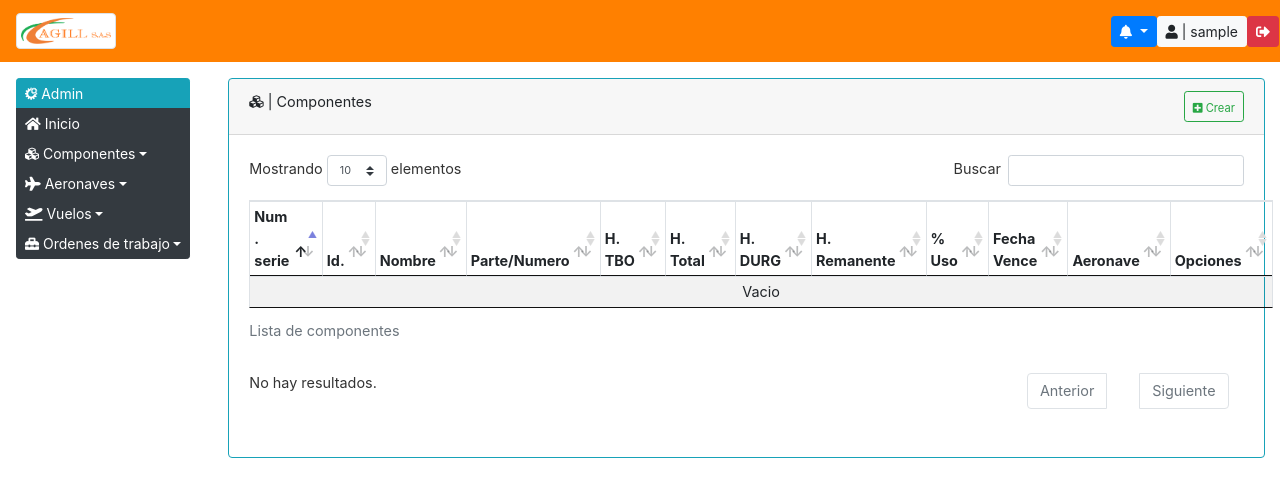
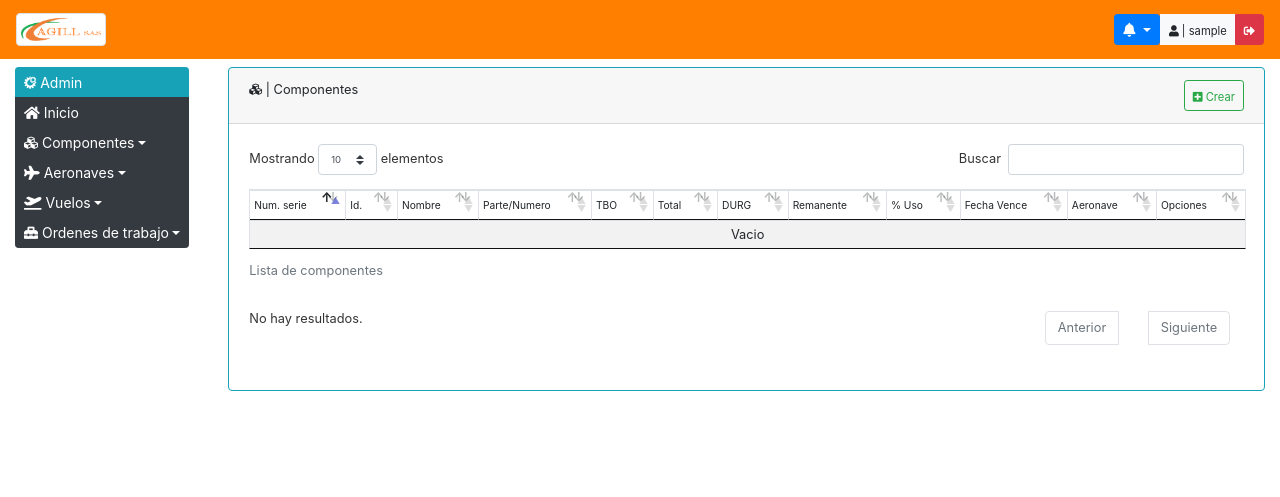
Before and after one commit to leonardobarpe/agillsas, a Django app: page /componente/componenteListView in a window 1280 px wide. Shown: the top 497 px of the page. Run offline with Django 3.2, Linux system fonts and the light colour scheme; the visitor is signed in with stand-in values (Sample User, id 1); data that the repository does not hold is empty; parts of the project's set-up code (start-up, migrations or seed data) failed here and were passed over; some libraries are stand-ins or nearby versions.

Commit message:
Ajuste en componente update

```diff
--- a/p37d202/aerolinea/templates/componente/componente_list.html
+++ b/p37d202/aerolinea/templates/componente/componente_list.html
@@ -18,25 +18,24 @@
 		</div>
 	</div>
 	<div class="card-body">
-		<table id="DataTable" class="compact table table-striped table-bordered table-hover" >
-		{# <table class="DataTable compact table table-striped table-bordered table-hover" > #}
+		<table id="DataTable" class="table table-striped table-bordered table-hover compact" >
 			<caption>Lista de componentes</caption>
 			<thead>
 				<tr>
-					<th scope="col">Num. serie</th>
-					<th scope="col">Id.</th>
-					{# <th scope="col">Fecha alerta</th> #}
-					{# <th scope="col">alerta</th> #}
-					<th scope="col">Nombre</th>
-					<th scope="col">Parte/Numero</th>
-					<th scope="col">H. TBO</th>
-					<th scope="col">H. Total</th>
-					<th scope="col">H. DURG</th>
-					<th scope="col">H. Remanente</th>
-					<th scope="col">% Uso</th>
-					<th scope="col">Fecha Vence</th>
-					<th scope="col">Aeronave</th>
-					<th scope="col">Opciones</th>
+					<th scope="col"><small>Num. serie</small></th>
+					<th scope="col"><small>Id.</small></th>
+					{# <th scope="col"><small>Fecha alerta</small></th> #}
+					{# <th scope="col"><small>alerta</small></th> #}
+					<th scope="col"><small>Nombre</small></th>
+					<th scope="col"><small>Parte/Numero</small></th>
+					<th scope="col"><small>TBO</small></th>
+					<th scope="col"><small>Total</small></th>
+					<th scope="col"><small>DURG</small></th>
+					<th scope="col"><small>Remanente</small></th>
+					<th scope="col"><small>% Uso</small></th>
+					<th scope="col"><small>Fecha Vence</small></th>
+					<th scope="col"><small>Aeronave</small></th>
+					<th scope="col"><small>Opciones</small></th>
 				</tr>
 			</thead>
 			<tbody>
--- a/p37d202/aerolinea/views.py
+++ b/p37d202/aerolinea/views.py
@@ -71,6 +71,11 @@ class componenteCreateView(LoginRequiredMixin,CreateView):
 			fechaVence = self.object.fechaVencimiento
 			r = (fechaVence-fechaSis).days
 
+			if r >= 30:
+				self.object.alertaFecha	= "No"
+			if r <= 30:
+				self.object.alertaFecha	= "Si"
+
 			hTBO = self.object.hvUtil
 			hTBOi = self.object.hvUtil_i
 			hTBOp = self.object.hvUtil_p
@@ -81,12 +86,6 @@ class componenteCreateView(LoginRequiredMixin,CreateView):
 				self.object.hvUtil_i = 1
 			if not hTBOp:
 				self.object.hvUtil_p = 1
-
-			if r >= 30:
-				self.object.alertaFecha	= "No"
-			if r <= 30:
-				self.object.alertaFecha	= "Si"
-
 
 			self.object.save()
 			return super(componenteCreateView, self).form_valid(form)
@@ -112,6 +111,18 @@ class componenteUpdateView(LoginRequiredMixin,UpdateView):
 				self.object.alertaFecha="No"
 			if r<=30:
 				self.object.alertaFecha="Si"
+
+			hTBO = self.object.hvUtil
+			hTBOi = self.object.hvUtil_i
+			hTBOp = self.object.hvUtil_p
+
+			if not hTBO:
+				self.object.hvUtil = 1
+			if not hTBOi:
+				self.object.hvUtil_i = 1
+			if not hTBOp:
+				self.object.hvUtil_p = 1
+
 			self.object.save()
 			return super(componenteUpdateView, self).form_valid(form)
 		else:
--- a/p37d202/core/templates/core/plantilla/base.html
+++ b/p37d202/core/templates/core/plantilla/base.html
@@ -25,30 +25,27 @@
 
 	<link rel="stylesheet" href="{% static 'core/vendor/jquery-ui/jquery-ui.min.css' %}">
 
-
 	<link rel="stylesheet" href="https://cdnjs.cloudflare.com/ajax/libs/twitter-bootstrap/4.1.1/css/bootstrap.css">
 	<link rel="stylesheet" href="https://cdn.datatables.net/1.10.19/css/dataTables.bootstrap4.min.css">
 
 <!-- 	<script src="https://cdn.datatables.net/1.10.19/js/jquery.dataTables.min.js"></script>
 	<script src="https://cdn.datatables.net/1.10.19/js/dataTables.bootstrap4.min.js"></script>
 	<script src="https://cdn.datatables.net/1.10.19/js/jquery.dataTables.min.js"></script> -->
-
 </head>
-
-<body style="font-size: 0.9em">
+<body style="font-size: 0.8em">
 <!-- Encabezado -->
-	<nav class="navbar navbar-expand-lg navbar-light " style="background-color: #ff8000;">
-			<a class="navbar-brand" href="{% url 'inicio' %}"><img src="{% static 'core/img/logos/logoAgillSas.png' %}" alt="Inicio | Agillsas" class="img-thumbnail" height="92" width="100"></a>
+	<nav class="navbar sticky-top" style="background-color: #ff8000;">
+		<a class="navbar-brand" href="{% url 'inicio' %}"><img src="{% static 'core/img/logos/logoAgillSas.png' %}" alt="Inicio | Agillsas" class="img-thumbnail" height="72" width="90"></a>
 		<button class="navbar-toggler" type="button" data-toggle="collapse" data-target="#navbarSupportedContent" aria-controls="navbarSupportedContent" aria-expanded="false" aria-label="Toggle navigation"><span class="navbar-toggler-icon"></span></button>
+		<div class="btn-group text-right">
 			<div class="collapse navbar-collapse" id="navbarSupportedContent"></div>
-			<div class="row ">
-				<div class="dropdown text-right">
+			<div class="dropdown">
 				<button class="btn btn-primary btn-sm dropdown-toggle" type="button" id="dropdownMenuButton" data-toggle="dropdown" aria-haspopup="true" aria-expanded="false"><i class="fas fa-bell"></i>
 				</button>
 				<div class="dropdown-menu" aria-labelledby="dropdownMenuButton">
 				{% for componente in componente_alerta %}
 					{% for aeronave in componente.aeronave_set.all %}
-								<a class="dropdown-item" href="{% url 'aeronave_detail' aeronave.id %}"> {{ aeronave.placa }} - {{ aeronave.modelo }} </a>
+						<a class="dropdown-item" href="{% url 'aeronave_detail' aeronave.id %}"><small>{{ aeronave.placa }} - {{ aeronave.modelo }}</small></a>
 						{% if componente.alerta == "Si" %}
 							<script>
 								$("#dropdownMenuButton").attr("class","btn btn-warning btn-sm dropdown-toggle");
@@ -58,11 +55,11 @@
 				{% endfor %}
 				</div>
 			</div>
-				<a class="btn btn-light btn-sm" href="{% url 'inicio' %}" data-toggle="tooltip" data-placement="top" title="Configurar"><i class="fas fa-user"></i> | {{ user.username }}</a>
+			<a class="btn btn-light btn-sm" href="{% url 'inicio' %}" data-toggle="tooltip" data-placement="top" title="Configurar"><small><i class="fas fa-user"></i> | {{ user.username }}</small></a>
 			{% if not request.user.is_authenticated %}
-					<a class="btn btn-success btn-sm text-white" href="{% url 'login' %}" data-toggle="tooltip" data-placement="top" title="Iniciar Sesion"><i class="fas fa-sign-in-alt"></i></a>
+				<a class="btn btn-success btn-sm text-white" href="{% url 'login' %}" data-toggle="tooltip" data-placement="top" title="Iniciar Sesion"><small><i class="fas fa-sign-in-alt"></i></small></a>
 			{% else %}
-					<a class="btn btn-danger btn-sm text-white" href="{% url 'logout' %}" data-toggle="tooltip" data-placement="top" title="Cerrar Sesion"><i class="fas fa-sign-out-alt"></i></a>
+				<a class="btn btn-danger btn-sm text-white" href="{% url 'logout' %}" data-toggle="tooltip" data-placement="top" title="Cerrar Sesion"><small><i class="fas fa-sign-out-alt"></i></small></a>
 			{% endif %}
 		</div>
 	</nav>
@@ -70,7 +67,7 @@
 <div class="container-fluid">
 	<div class="row">
 		<!-- Menu lateral  -->
-		<div class="col-sm-2 shadow-none p-3 mb-5 rounded">
+		<div class="col-lg-2 mt-2 rounded">
 			<div class="btn-group-vertical btn-group-sm" role="group" aria-label="Button group with nested dropdown">
 				<a href="/admin/" class="btn btn-info btn-sm text-sm-left"><i class="fab fa-whmcs"></i> Admin </a>
 				<a class="btn btn-dark btn-sm text-sm-left" href="{% url 'inicio' %}"><i class="fas fa-home"></i> Inicio </a>
@@ -105,7 +102,7 @@
 			</div>
 		</div>
 		<!-- Contenido -->
-		<div class="col-lg-10 mt-3">
+		<div class="col-lg-10 mt-2">
 			{% block content %}
 
 			{% endblock %}
```
Lines whose indentation alone changed are shown as unchanged.
